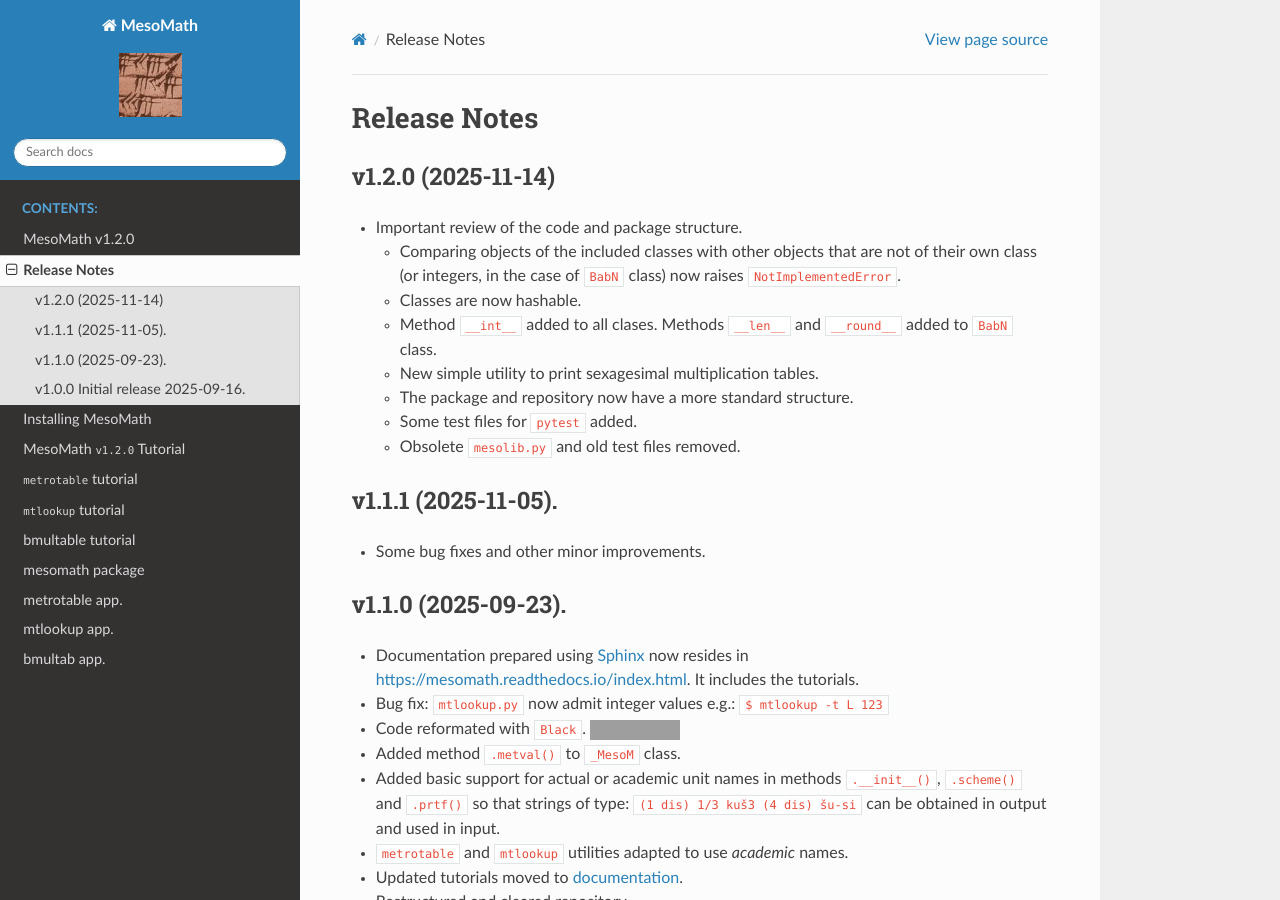
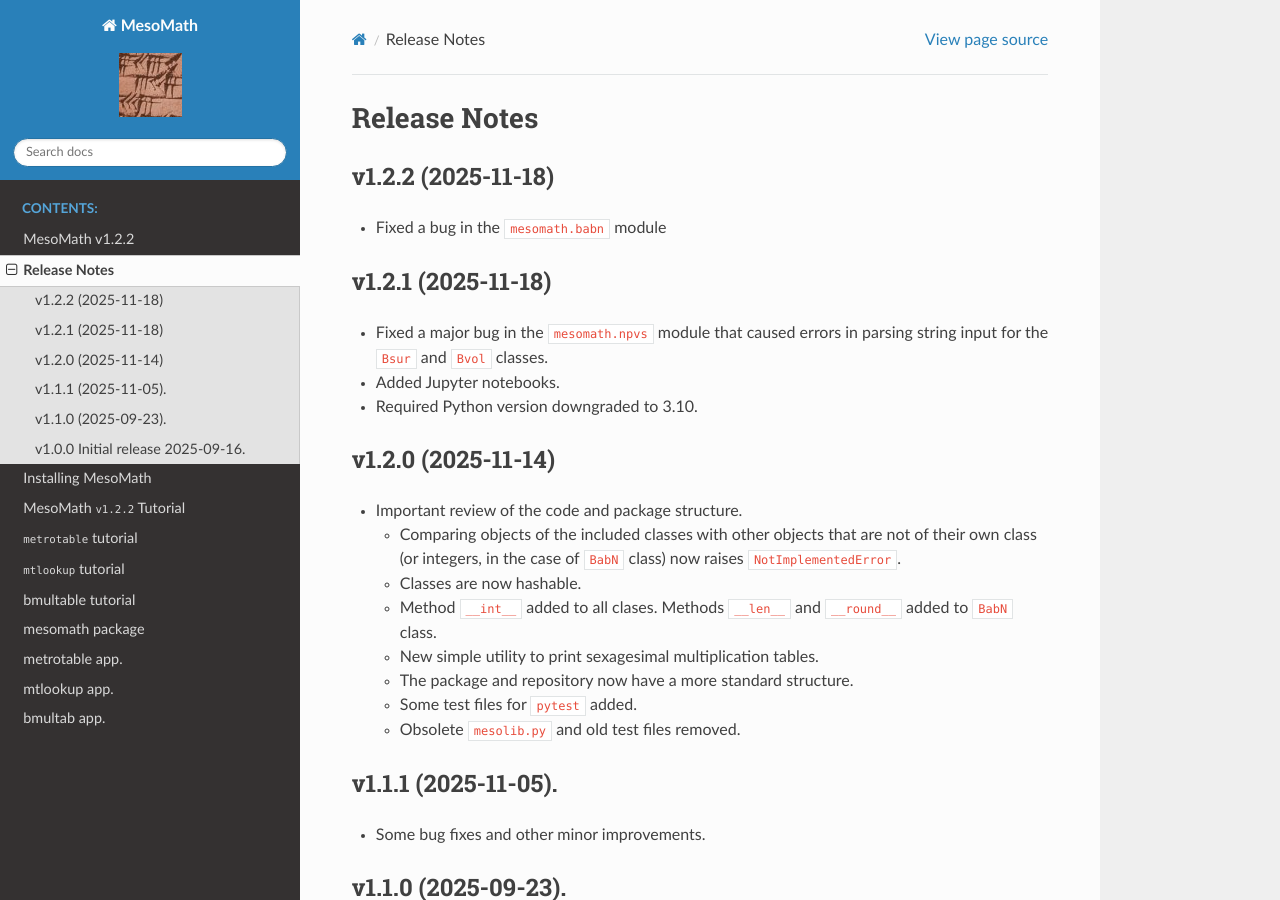
Before and after one commit to jccsvq/mesomath, a Sphinx documentation site: the page built from docs/source/release-notes.md, in a window 1280 px wide and 900 px high. Built offline with Sphinx 7.4.7 and the Read the Docs theme 3.1.0, drawn with Linux system fonts in a browser that asks for light colours; grey boxes are pictures that could not be loaded.

Commit message:
Fixed a major bug in the `mesomath.npvs` module that caused errors in parsing string input for the `Bsur` and `Bvol` classes.
Added Jupyter notebooks.

Signed-off-by: jccsvq <jccsvq@gmail.com>

```diff
--- a/docs/source/conf.py
+++ b/docs/source/conf.py
@@ -15,7 +15,7 @@ sys.path.insert(0, str(Path('../../src').resolve()))
 project = 'MesoMath'
 copyright = '2025, jccsvq'
 author = 'jccsvq'
-release = '1.2.0'
+release = '1.2.2'
 
 # -- General configuration ---------------------------------------------------
 # https://www.sphinx-doc.org/en/master/usage/configuration.html#general-configuration
--- a/docs/source/index.rst
+++ b/docs/source/index.rst
@@ -1,5 +1,5 @@
 
-MesoMath v1.2.0 Documentation
+MesoMath v1.2.2 Documentation
 =============================
 
 .. toctree::
--- a/docs/source/release-notes.md
+++ b/docs/source/release-notes.md
@@ -1,4 +1,14 @@
 # Release Notes
+
+## v1.2.2 (2025-11-18)
+
+* Fixed a bug in the `mesomath.babn` module
+
+## v1.2.1 (2025-11-18)
+
+* Fixed a major bug in the `mesomath.npvs` module that caused errors in parsing string input for the `Bsur` and `Bvol` classes.
+* Added Jupyter notebooks.
+* Required Python version  downgraded to 3.10.
 
 ## v1.2.0 (2025-11-14)
 
--- a/pyproject.toml
+++ b/pyproject.toml
@@ -2,7 +2,7 @@
 name = "mesomath"
 description = "Mesopotamian Calculator"
 readme = "README.md"
-requires-python = ">=3.11"
+requires-python = ">=3.10"
 license = "CC0-1.0"
 license-files = ["LICEN[CS]E*"]
 authors = [
@@ -23,6 +23,7 @@ classifiers = [
   "Intended Audience :: Science/Research",
   "Operating System :: OS Independent",
   "Programming Language :: Python",
+  "Programming Language :: Python :: 3.10",
   "Programming Language :: Python :: 3.11",
   "Programming Language :: Python :: 3.12",
   "Programming Language :: Python :: Implementation :: CPython",
@@ -84,6 +85,7 @@ exclude = [
   "caca*.*",
   "*cache",
   "docs/build/*",
+  ".ipynb_checkpoints/"
 ]
 
 [[tool.mypy.overrides]]
--- a/requirements.txt
+++ b/requirements.txt
@@ -1,3 +1,5 @@
+sphinx
 myst_parser
 sphinx_rtd_theme
 pytest
+jupyter
--- a/src/mesomath/__about__.py
+++ b/src/mesomath/__about__.py
@@ -1,4 +1,4 @@
 # SPDX-FileCopyrightText: 2025-present jccsvq <jccsvq@gmail.com>
 #
 # SPDX-License-Identifier: MIT
-__version__ = "1.2.0"
+__version__ = "1.2.2"
```
Also changed, not shown: README.md (+5 -1 lines), docs/source/intro.md (+6 -1 lines), docs/source/tutorial.md (+12 -9 lines), 7 other files.
